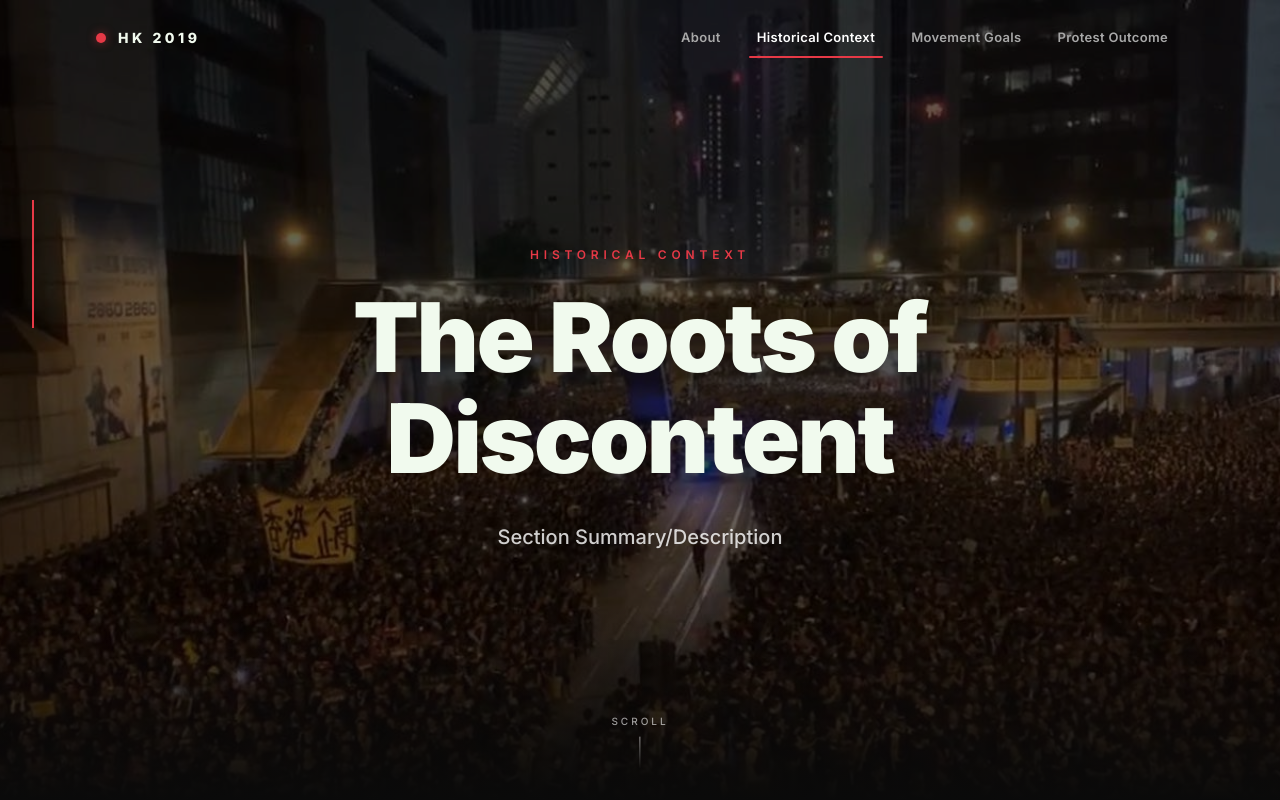
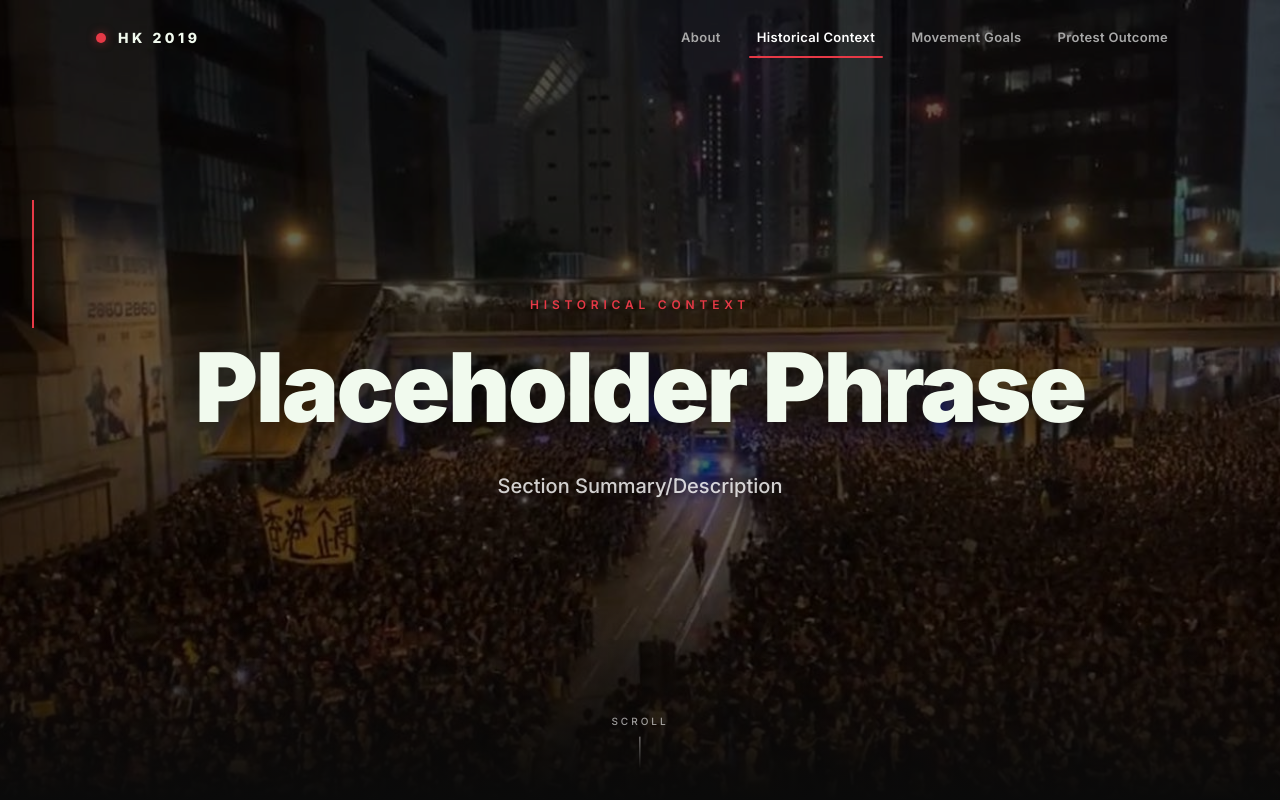
Before and after one commit to sunhaoxiangwang/hk2019-neo-liberalism, a React (Vite) app: page /context in a window 1280 px wide. Shown: the top 800 px of the page. Built offline with nearby package versions, Linux system fonts and the light colour scheme; what @builder.io/react would draw is missing.

Commit message:
Update Context page hero title to placeholder text

```diff
--- a/src/pages/Context.tsx
+++ b/src/pages/Context.tsx
@@ -31,7 +31,7 @@ export default function Context() {
     <>
       <PageHero
         label="Historical Context"
-        title="The Roots of Discontent"
+        title="Placeholder Phrase"
         subtitle="Section Summary/Description"
         backgroundImage="/images/hero-context.jpg"
       />
```
